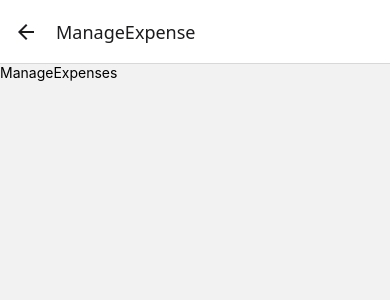
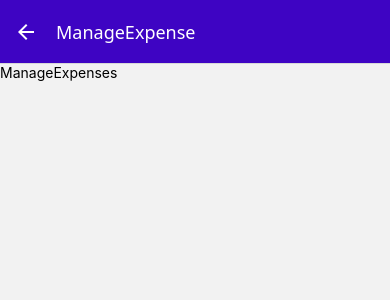
Before and after one commit to baodev97/ExpenseTrackApp, a React Native app: screen /ManageExpense in a window 390 px wide. Shown: the top 300 px of the page. Built offline with nearby package versions, Linux system fonts and the light colour scheme.

Commit message:
styling the expense manage Screen

```diff
--- a/App.tsx
+++ b/App.tsx
@@ -1,6 +1,9 @@
 import Ionicons from "@expo/vector-icons/Ionicons";
 import { createBottomTabNavigator } from "@react-navigation/bottom-tabs";
-import { NavigationContainer, NavigatorScreenParams } from "@react-navigation/native";
+import {
+  NavigationContainer,
+  NavigatorScreenParams,
+} from "@react-navigation/native";
 import { createNativeStackNavigator } from "@react-navigation/native-stack";
 
 import { StatusBar } from "react-native";
@@ -9,7 +12,6 @@ import { GlobalStyles } from "./constants/styles";
 import AllExpenses from "./screens/AllExpenses";
 import ManageExpenses from "./screens/ManageExpense";
 import RecentExpenses from "./screens/RecentExpenses";
-
 
 export type BottomTabsParamList = {
   RecentExpenses: undefined;
@@ -75,7 +77,13 @@ export default function App() {
     <>
       <StatusBar barStyle={"light-content"} />
       <NavigationContainer>
-        <Stack.Navigator initialRouteName="ExpensesOverview">
+        <Stack.Navigator
+          initialRouteName="ExpensesOverview"
+          screenOptions={{
+            headerStyle: { backgroundColor: GlobalStyles.colors.primary500 },
+            headerTintColor: "white",
+          }}
+        >
           <Stack.Screen
             name="ExpensesOverview"
             component={ExpensesOverview}
@@ -83,7 +91,9 @@ export default function App() {
               headerShown: false,
             }}
           />
-          <Stack.Screen name="ManageExpense" component={ManageExpenses} />
+          <Stack.Screen name="ManageExpense" component={ManageExpenses} options={{
+            presentation:'modal'
+          }}/>
         </Stack.Navigator>
       </NavigationContainer>
     </>
```
